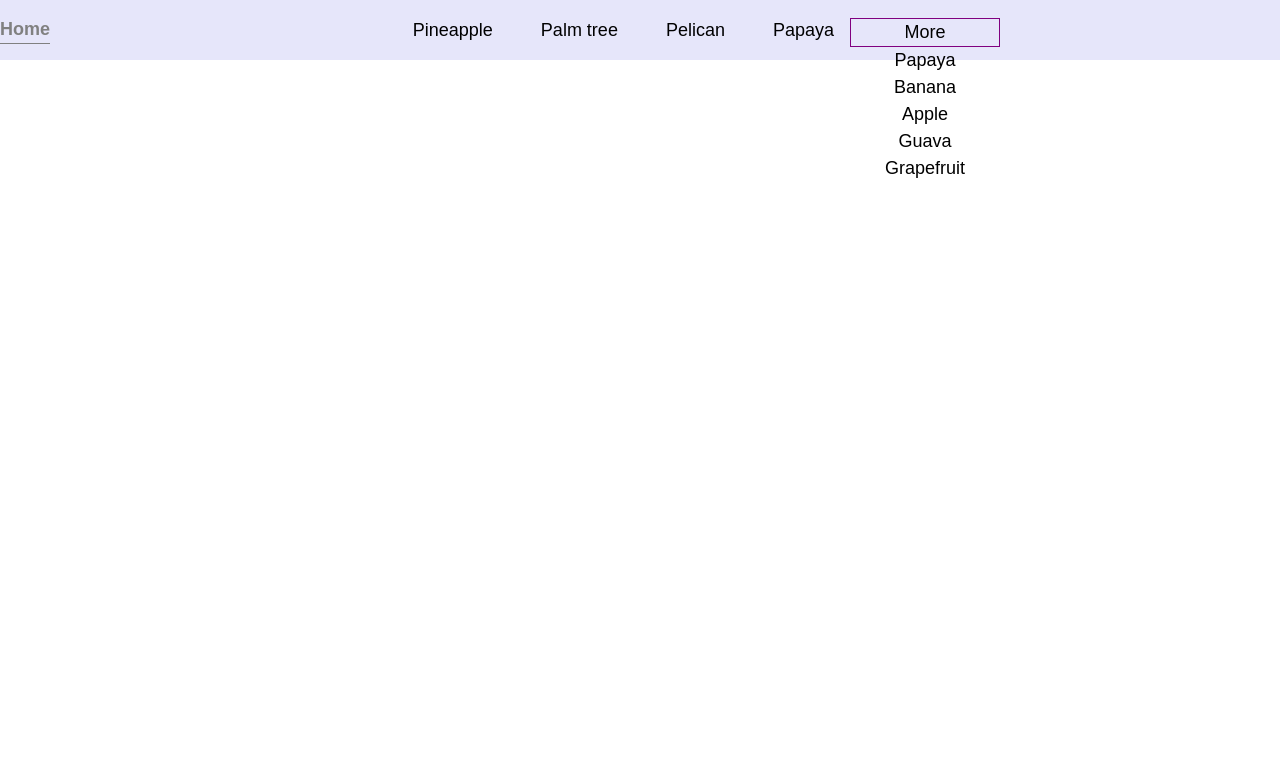
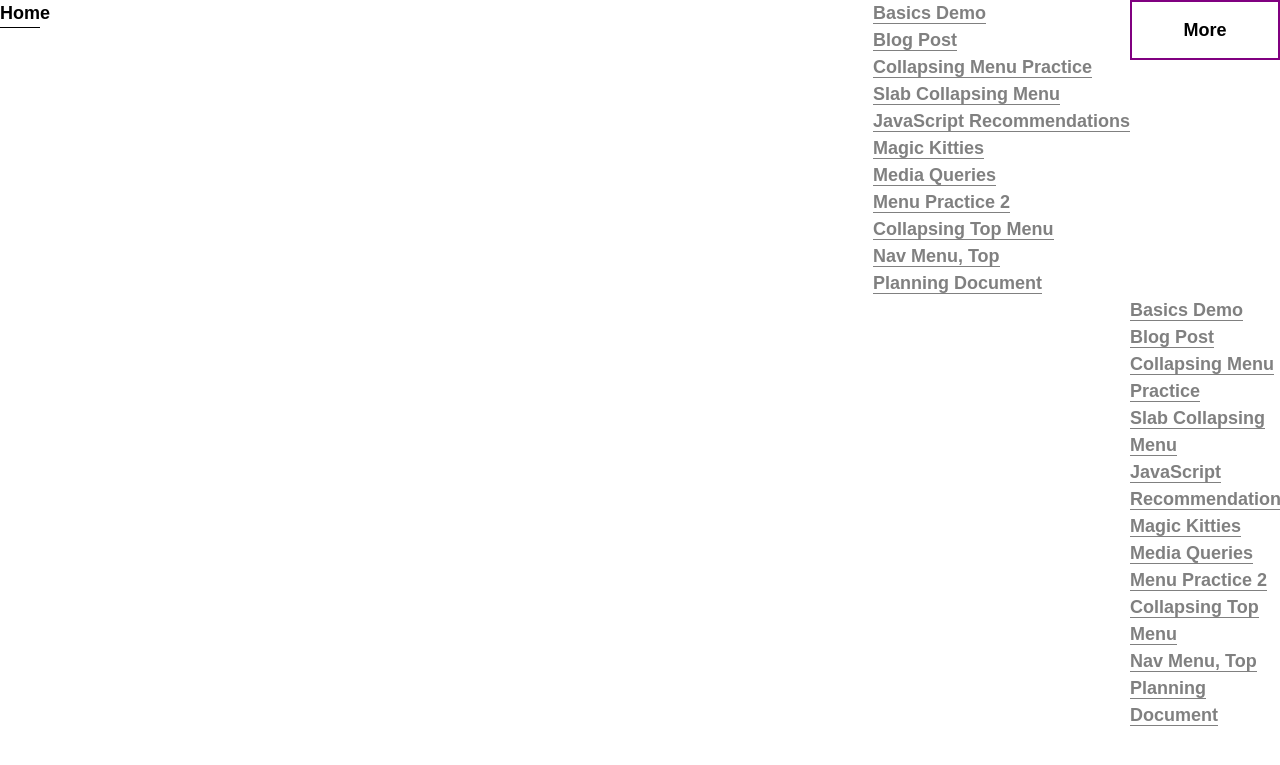
Before and after one commit to kbdonnally/assets, a Jekyll site: the page built from pages/menu-practice-2.html, in a window 1280 px wide. Shown: the top 765 px of the page. Built offline with Jekyll 4.4.1, drawn with Linux system fonts in a browser that asks for light colours; some web fonts are replaced.

Commit message:
Solve problem of placing button in corner

```diff
--- a/assets/css/_sass/_nav/_menu-practice-2.scss
+++ b/assets/css/_sass/_nav/_menu-practice-2--old.scss
@@ -9,13 +9,17 @@
 }
 
 .nav-inner-wrapper {
-	position: relative;
+	position: absolute;
+	top: 0;
+	right: 0;
 	display: flex;
 	justify-content: space-between;
 	align-items: center;
 	height: 60px;
+	width: 100vw;
 	margin: 0;
 	padding: 0;
+	padding-left: 2rem;
 }
 
 .nav__home-link {
@@ -27,7 +31,7 @@
 	display: flex;
 	align-items: center;
 	height: 100%;
-	max-width: 50vw;
+//	max-width: 50vw;
 	text-align: center;
 }
 
--- /dev/null
+++ b/assets/css/_sass/_nav/_menu-practice-3.scss
@@ -0,0 +1,86 @@
+body {
+	margin: 0;
+}
+
+.nav-wrapper {
+
+}
+
+.nav-inner-wrapper {
+	display: grid;
+	grid-template-columns: 40px 1fr;
+	width: 100vw;
+	max-width: 3000px;
+	padding: 0;
+	margin: 0;
+}
+
+.nav__home-link {
+
+}
+
+// container for List 1, More prompt, & List 2
+.nav__list-holder {
+	position: absolute;
+	right: 0;
+	top: 0;
+	display: grid;
+	grid-template-areas: 'list-1 more'
+						 '...... list-2';
+	grid-template-columns: 1fr 150px;
+}
+
+/* List 1: */
+
+[class*='nav__list-'] {
+	padding-left: 0;
+	margin: 0;
+}
+
+.nav__list-1 {
+	grid-area: list-1;
+}
+
+.nav-list__item {
+	&::before {
+		display: none;
+	}
+}
+
+/* More prompt: */
+
+// ul
+.nav__more-prompt {
+	grid-area: more;
+	display: flex;
+	justify-content: center;
+	align-items: center;
+	width: 150px;
+	height: 60px;
+	margin: 0;
+	padding: 0;
+	font-weight: bold;
+	text-align: center;
+	border: 2px solid purple;
+
+	li {
+		margin: 0 auto;
+		line-height: 1;
+		&::before {
+			display: none;
+		}
+	}
+}
+
+/* List 2: */
+
+.nav__list-2 {
+	grid-area: list-2;
+}
+
+.nav-list__item {
+	&::before {
+		display: none;
+	}
+
+}
--- a/assets/css/style.scss
+++ b/assets/css/style.scss
@@ -26,13 +26,14 @@
 
 // nav
 // @import '_pages/nav-menu--collapse';
-@import '_nav/menu-practice-2';
+//@import '_nav/menu-practice-2';
+@import '_nav/menu-practice-3';
 
 // layouts:
 @import '_layouts/basics-1';
 
 // includes:
-@import '_includes/nav-menu--top';
+//@import '_includes/nav-menu--top';
 
 // pages:
 @import '_pages/collapsing-menu';
--- a/assets/js/menu-practice-2.js
+++ b/assets/js/menu-practice-2.js
@@ -23,11 +23,13 @@ while (sumWidth < availableWidth) {
 
 const splitIndex = i;
 
+// menu 1
 for (i; i < (menuOneItems.length); i++) {
 	menuOneItems[i].classList.add('hidden--js');
 }
 
-for (var j=1; j < splitIndex; j++) {
+// menu 2
+for (var j=1; j < (splitIndex - 1); j++) {
 	if (document.querySelector('.nav-list-2__item')) {
 		menuTwoItems[j].classList.add('hidden--js');
 	}
--- a/pages/menu-practice-2.html
+++ b/pages/menu-practice-2.html
@@ -6,31 +6,31 @@ permalink: /menu-practice-2/
 
 <nav class="nav-wrapper">
 	<main class="nav-inner-wrapper">
+		<!-- item 1 in flex -->
 		<a class="nav__home-link" href="{{ site.url }}{{ site.baseurl }}">
 			Home
 		</a>
-
+		<!-- item 2 in flex -->
 		<section class="nav__list-holder">
-			<ul class="nav-list__1">
-				<li class="nav-list-1__item">Pineapple</li>
-				<li class="nav-list-1__item">Palm tree</li>
-				<li class="nav-list-1__item">Pelican</li>
-				<li class="nav-list-1__item">Papaya</li>
-				<li class="nav-list-1__item">Banana</li>
-				<li class="nav-list-1__item">Apple</li>
-				<li class="nav-list-1__item">Guava</li>
-				<li class="nav-list-1__item">Grapefruit</li>
+			<!-- list one: -->
+			<ul class="nav__list-1">
+				{% for page in site.pages %}
+				{% if page.title %}
+				<li class="nav-list__item"><a href="{{ page.url | relative_url}}">{{ page.title }}</a></li>
+				{% endif %}
+				{% endfor %}
 			</ul>
-			<ul class="nav-list__2">
-				<div class="nav-list__more-prompt">More</div>
-				<li class="nav-list-2__item">Pineapple</li>
-				<li class="nav-list-2__item">Palm tree</li>
-				<li class="nav-list-2__item">Pelican</li>
-				<li class="nav-list-2__item">Papaya</li>
-				<li class="nav-list-2__item">Banana</li>
-				<li class="nav-list-2__item">Apple</li>
-				<li class="nav-list-2__item">Guava</li>
-				<li class="nav-list-2__item">Grapefruit</li>
+			<!-- more prompt -->
+			<ul class="nav__more-prompt">
+				<li>More</li>
+			</ul>
+			<!-- list 2: -->
+			<ul class="nav__list-2">
+				{% for page in site.pages %}
+				{% if page.title %}
+				<li class="nav-list__item"><a href="{{ page.url | relative_url}}">{{ page.title }}</a></li>
+				{% endif %}
+				{% endfor %}
 			</ul>
 
 		</section>
```
